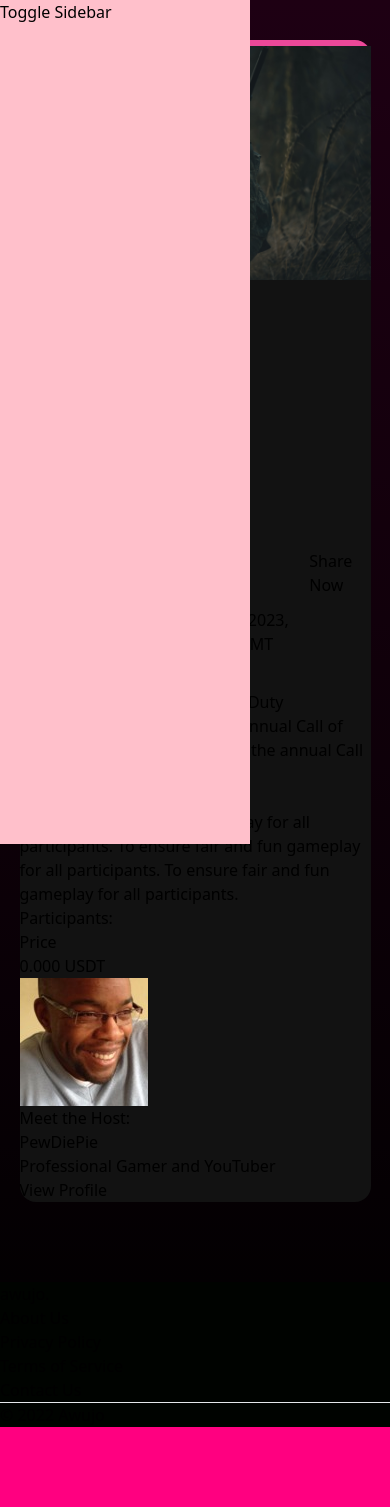
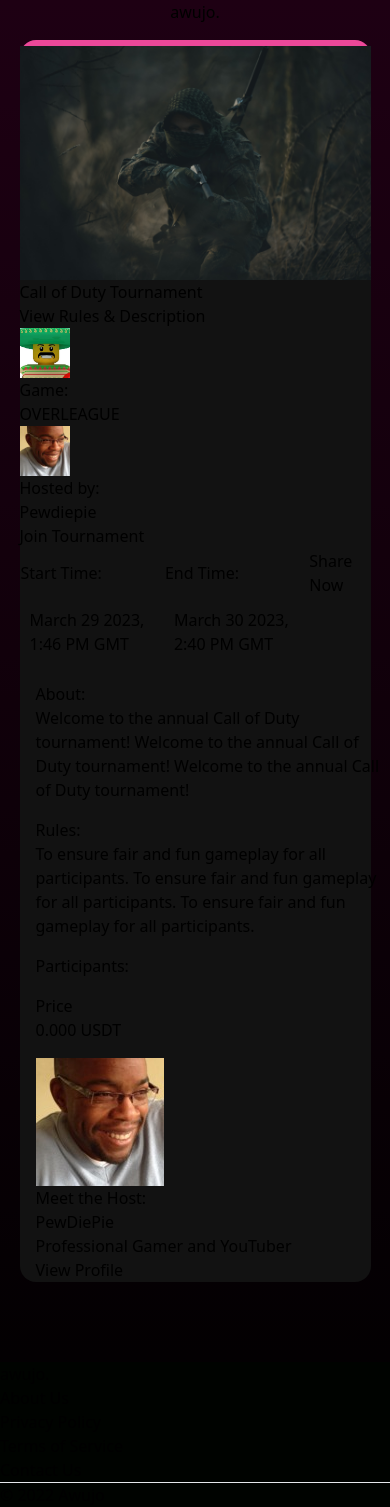
Before and after one commit to davidumoru/awujo, a React (Create React App) app: page / in a window 390 px wide. Before the commit the page ends 1427 px from the top, so only its background shows below. Built offline with nearby package versions, Linux system fonts and the light colour scheme; what @material-tailwind/react would draw is missing.

Commit message:
Remove sidebar Adjust card width for screen sizes

```diff
--- a/src/App.js
+++ b/src/App.js
@@ -1,16 +1,12 @@
 import React  from "react";
 import Body from "./components/Body";
 import Navbar from "./components/Navbar";
-import Sidebar from "./components/Sidebar";
 import Footer from "./components/Footer";
 
 function App() {
   return (
     <div>
-      <div className="bar">
-        <Navbar />
-        <Sidebar />
-      </div>
+      <Navbar />
       <div className="body-wrapper">
         <Body />
       </div>
--- a/src/components/Cards.jsx
+++ b/src/components/Cards.jsx
@@ -14,7 +14,7 @@ const Cards = () => {
         <div>
           <div className="flex flex-wrap justify-between">
             <div className="flex flex-col">
-              <div className="px-6 py-4 mb-20-5 mr-10 bg-gray-900 border-blue-gray-900 rounded-lg w-96">
+              <div className="px-6 py-4 mb-20-5 mr-10 bg-gray-900 border-blue-gray-900 rounded-lg w-96 card-box">
                 <div className="text-white font-bold text-xl mb-2">About:</div>
                 <p className="text-white text-base">
                   Welcome to the annual Call of Duty tournament! Welcome to the
@@ -25,7 +25,7 @@ const Cards = () => {
             </div>
 
             <div className="flex flex-col">
-              <div className="px-6 py-4 mb-20 ml-10 bg-gray-900 border-blue-gray-900 rounded-lg w-96">
+              <div className="px-6 py-4 mb-20 ml-10 bg-gray-900 border-blue-gray-900 rounded-lg w-96 card-box">
                 <div className="text-white font-bold text-xl mb-2">Rules:</div>
                 <p className="text-white text-base">
                   To ensure fair and fun gameplay for all participants. To
@@ -38,7 +38,7 @@ const Cards = () => {
 
           <div className="flex flex-wrap justify-between">
             <div className="flex flex-col">
-              <div className="px-6 py-4 my-5 mr-10 bg-gray-900 border-blue-gray-900 rounded-lg w-96 h-32">
+              <div className="px-6 py-4 my-5 mr-10 bg-gray-900 border-blue-gray-900 rounded-lg w-96 card-box">
                 <div className="text-white font-bold text-xl mb-2">
                   Participants:
                 </div>
@@ -47,7 +47,7 @@ const Cards = () => {
             </div>
 
             <div className="flex flex-col">
-              <div className="px-6 py-4 my-5 ml-10 bg-gray-900 border-blue-gray-900 rounded-lg w-96 h-32">
+              <div className="px-6 py-4 my-5 ml-10 bg-gray-900 border-blue-gray-900 rounded-lg w-96 card-box">
                 <div className="text-white font-bold text-xl mb-2">Price</div>
                 <p className="text-white font-bold text-5xl">0.000 USDT</p>
               </div>
@@ -56,7 +56,7 @@ const Cards = () => {
         </div>
 
         <div>
-          <Card className="w-96 bg-gray-900 mb-20 h-96">
+          <Card className="w-96 bg-gray-900 mb-20 h-96 card-box">
             <CardHeader floated={false} className="h-48">
               <img
                 src={cardImage}
--- a/src/components/Sidebar.jsx
+++ /dev/null
@@ -1,51 +0,0 @@
-import React, { useState } from "react";
-
-function Sidebar() {
-  const [isOpen, setIsOpen] = useState(false);
-
-  const handleToggle = () => {
-    setIsOpen(!isOpen);
-  };
-
-  return (
-    <>
-      <div className="sidebar">
-        <button
-          onClick={handleToggle}
-          className="bg-pink-500 hover:bg-pink-700 text-white font py-2 px-2 ml-5 rounded-md"
-        >
-          Toggle Sidebar
-        </button>
-        {isOpen && (
-          <div>
-            <ul>
-              <li className="p-4 text-white font-normal transition-colors hover:text-pink-500 focus:text-pink-500">
-                Home
-              </li>
-              <li className="p-4 text-white font-normal transition-colors hover:text-pink-500 focus:text-pink-500">
-                Games
-              </li>
-              <li className="p-4 text-white font-normal transition-colors hover:text-pink-500 focus:text-pink-500">
-                Leadership Board
-              </li>
-              <li className="p-4 text-white font-normal transition-colors hover:text-pink-500 focus:text-pink-500">
-                My Wallet
-              </li>
-              <li className="p-4 text-white font-normal transition-colors hover:text-pink-500 focus:text-pink-500">
-                Notifications
-              </li>
-              <li className="p-4 text-white font-normal transition-colors hover:text-pink-500 focus:text-pink-500">
-                Profile
-              </li>
-              <li className="p-4 text-white font-normal transition-colors hover:text-pink-500 focus:text-pink-500">
-                Logout
-              </li>
-            </ul>
-          </div>
-        )}
-      </div>
-    </>
-  );
-}
-
-export default Sidebar;
--- a/src/index.css
+++ b/src/index.css
@@ -17,31 +17,17 @@ body {
   transition: all 0.3s ease-in-out;
 }
 
+@media only screen and (max-width: 1024px) {
+  .card-box {
+    width: 100%;
+    margin: 1rem 1rem;
+  }
+}
+
 .footer-wrapper {
   background-color: #000300;
   margin-top: 5rem;
 }
-
-.sidebar {
-  position: fixed;
-  top: 0;
-  left: 0;
-  width: 250px;
-  height: 100%;
-  background-color: pink;
-  z-index: 9999;
-  transition: all 0.3s ease-in-out;
-}
-
-.sidebar-toggle:checked + .body-wrapper {
-  margin-left: 0;
-}
-
-.sidebar-toggle:checked + .body-wrapper .sidebar {
-  transform: translateX(-100%);
-}
-
-
 
 @media only screen and (max-width: 1024px) {
   .body-wrapper {
@@ -49,7 +35,7 @@ body {
   }
 }
 
-@media screen and (max-width: 768px) {
+@media screen and (max-width: 1024px) {
   .navbar {
     display: none;
   }
@@ -62,7 +48,7 @@ body {
   }
 }
 
-@media screen and (min-width: 769px) {
+@media screen and (min-width: 1025px) {
   .sidebar {
     display: none;
   }
```
